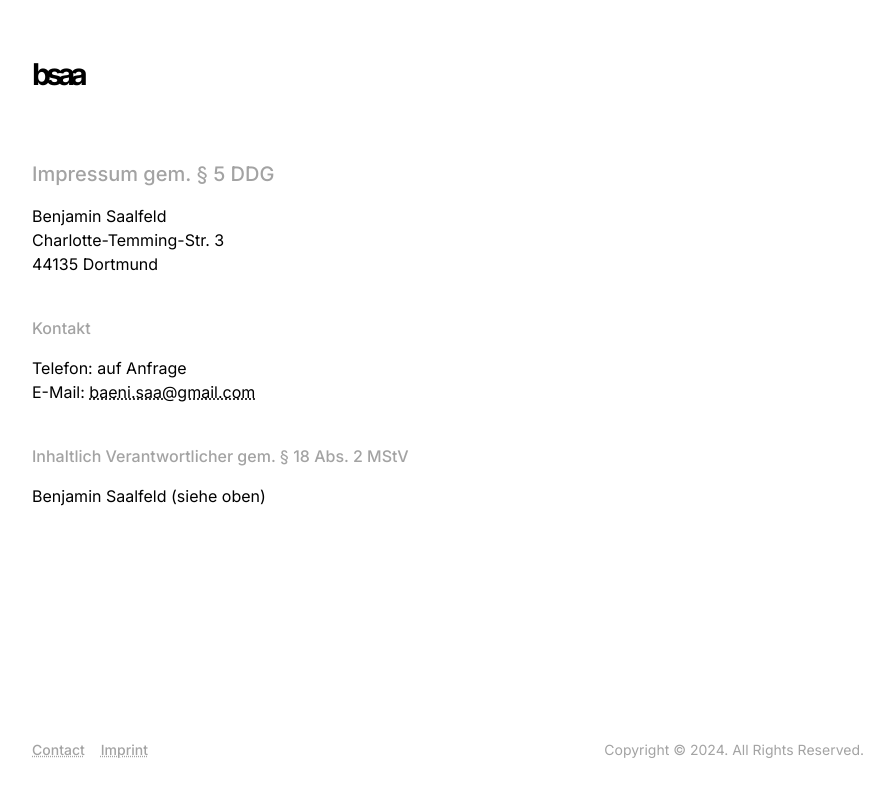
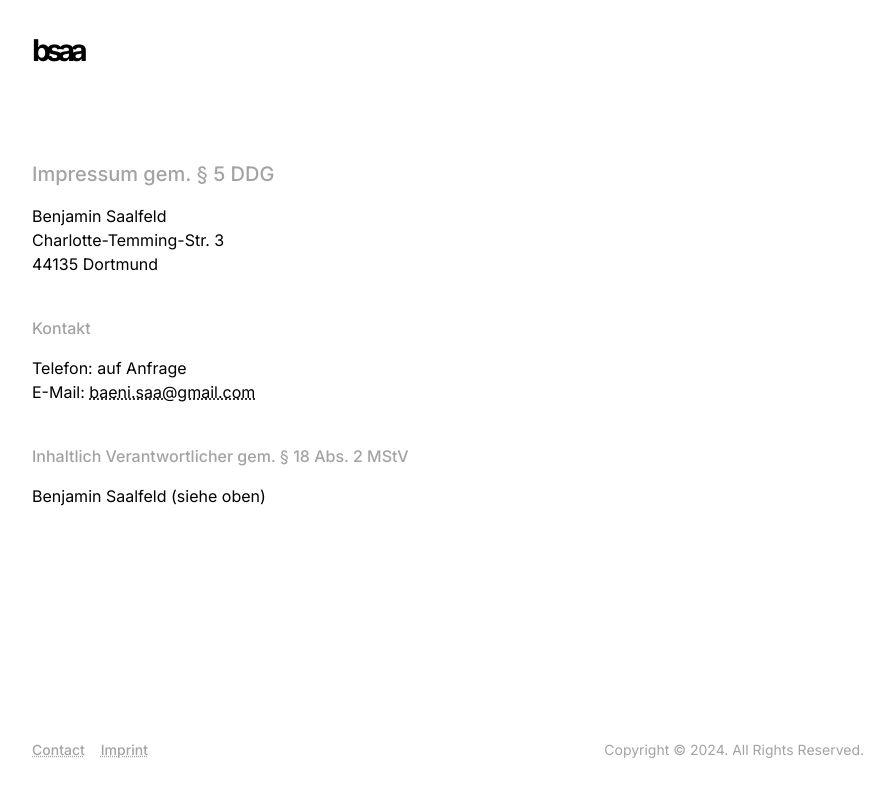
Before and after one commit to baeni/bsaa-ui, a Next.js app: page /legal in a window 1280 px wide. Shown: the top 796 px of the page, without its empty margins (192-1086 px from the left). Built offline with nearby package versions, Linux system fonts and the light colour scheme.

Commit message:
Replace trigger reference by id with useRef Minor adjustments

```diff
--- a/app/_components/Navbar.tsx
+++ b/app/_components/Navbar.tsx
@@ -4,18 +4,25 @@ import {gsap} from "gsap";
 import {useGSAP} from "@gsap/react";
 import Link from "next/link";
 import * as Constants from "@/app/constants";
+import {useRef} from "react";
 
 export default function Navbar() {
+    const navbarRef = useRef<HTMLDivElement>(null);
+
     useGSAP(() => {
-        gsap.fromTo("#navbar",
-            { opacity: "0", y: "25" },
+        const navbar = navbarRef.current;
+
+        gsap.fromTo(navbar,
+            { opacity: "0", y: "-25" },
             { opacity: "1", y: "0",
                 delay: 1, duration: 3, ease: "power4.inOut" });
     });
 
     return (
-        <nav id="navbar" className="flex justify-between mt-14 w-full fixed top-0 z-50">
-            <Link className="font-bold text-3xl -tracking-[5px]" href="/">
+        <nav className="fixed mt-8 z-50"
+             ref={navbarRef}>
+            <Link className="font-bold text-3xl -tracking-[5px]"
+                  href="/">
                 {Constants.PAGE_TITLE}
             </Link>
         </nav>
```
